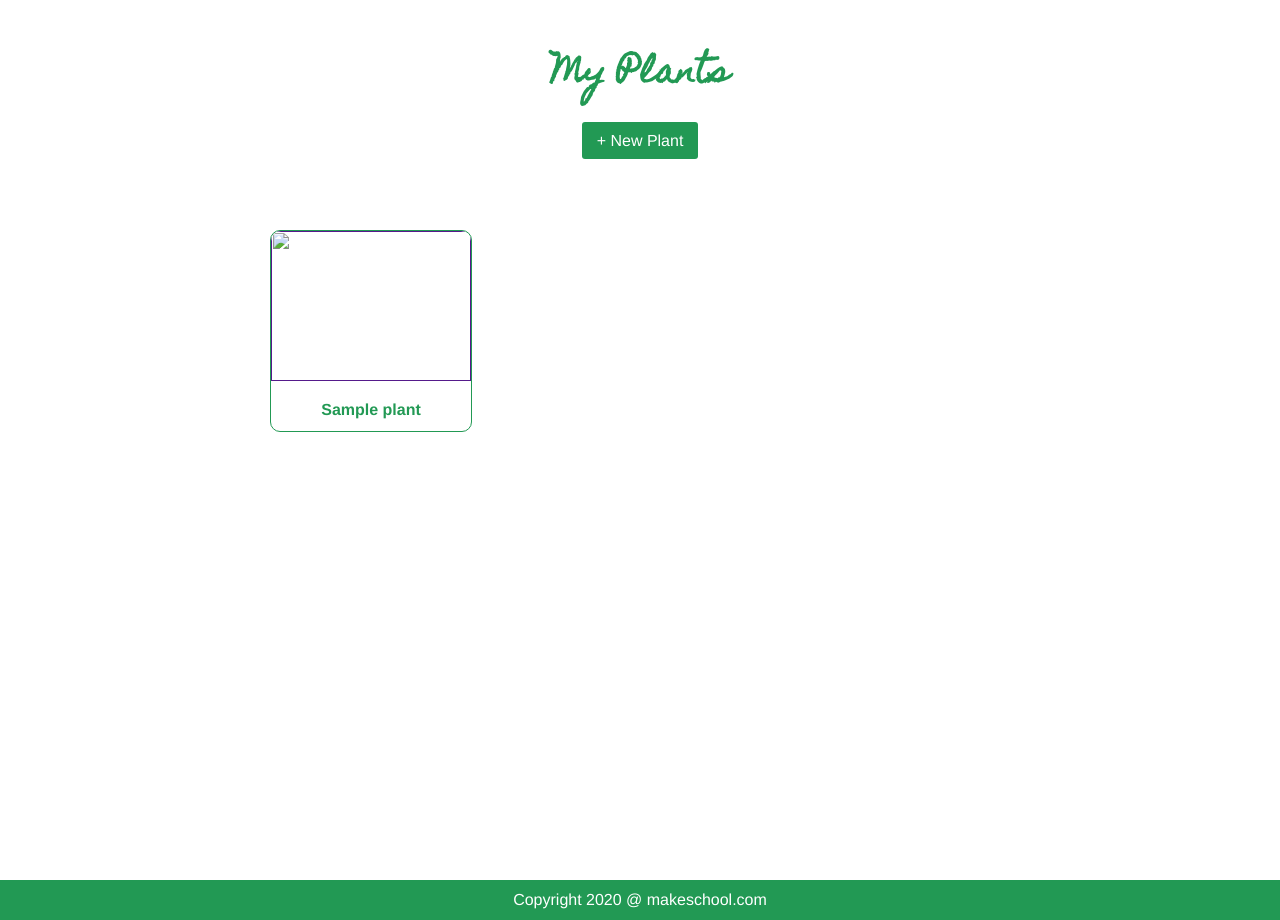
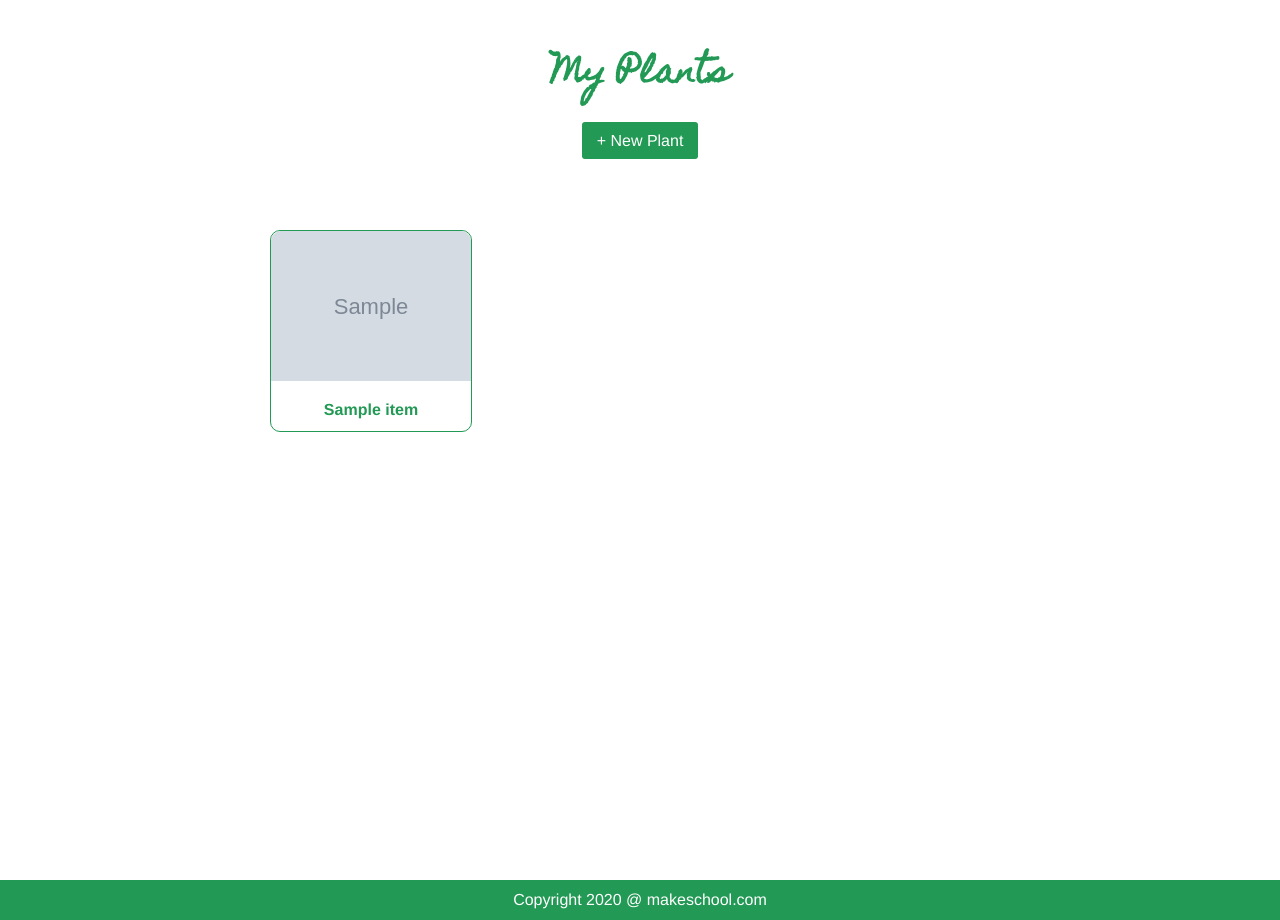
Before and after one commit to NYTLAIT/ACS-1710-Homework-5-Database, a Flask app: template templates/plants_list.html in a window 1280 px wide. Shown: the part 40-960 px from the top of the page. Run offline with Flask 3, Linux system fonts and the light colour scheme; the template is opened without the code that fills it: most values are stand-ins (such as "Sample title", 1, 10 or a date in 2020); grey boxes marked "Sample" are stand-in pictures; some libraries are stand-ins or nearby versions.

Commit message:
Set up Studio 3T and did the second route and half of the third route

```diff
--- a/app.py
+++ b/app.py
@@ -66,13 +66,13 @@ def detail(plant_id):
 
     # TODO: Replace the following line with a database call to retrieve *one*
     # plant from the database, whose id matches the id passed in via the URL.
-    plant_to_show = mongo.db.plants.find_one({'_id': ObjectId(plant_id)})
+    plant_to_show = mongo.db.plants.find_one(ObjectId(plant_id))
 
     # TODO: Use the `find` database operation to find all harvests for the
     # plant's id.
     # HINT: This query should be on the `harvests` collection, not the `plants`
     # collection.
-    harvests = mongo.db.harvests.find(plant_id)
+    harvests = None #mongo.db.harvests.find(plant_id)
 
     context = {
         'plant' : plant_to_show,
--- a/templates/plants_list.html
+++ b/templates/plants_list.html
@@ -20,9 +20,9 @@
         <div id="items"></div>
         {% for item in plants %}
             <div class="card">
-                <a href=""><img src=></a>
+                <a href="/plants/{{item._id}}"><img src="{{item.photo_url}}"></a>
                 <div class="card-content">
-                    <a href="/plants/{{item}}">{{plant}}</a>
+                    <a href="/plants/{{item._id}}">{{item.name}}</a>
                 </div>
             </div>
         {% endfor %}
```
Also changed, not shown: templates/detail.html (+5 -5 lines).
